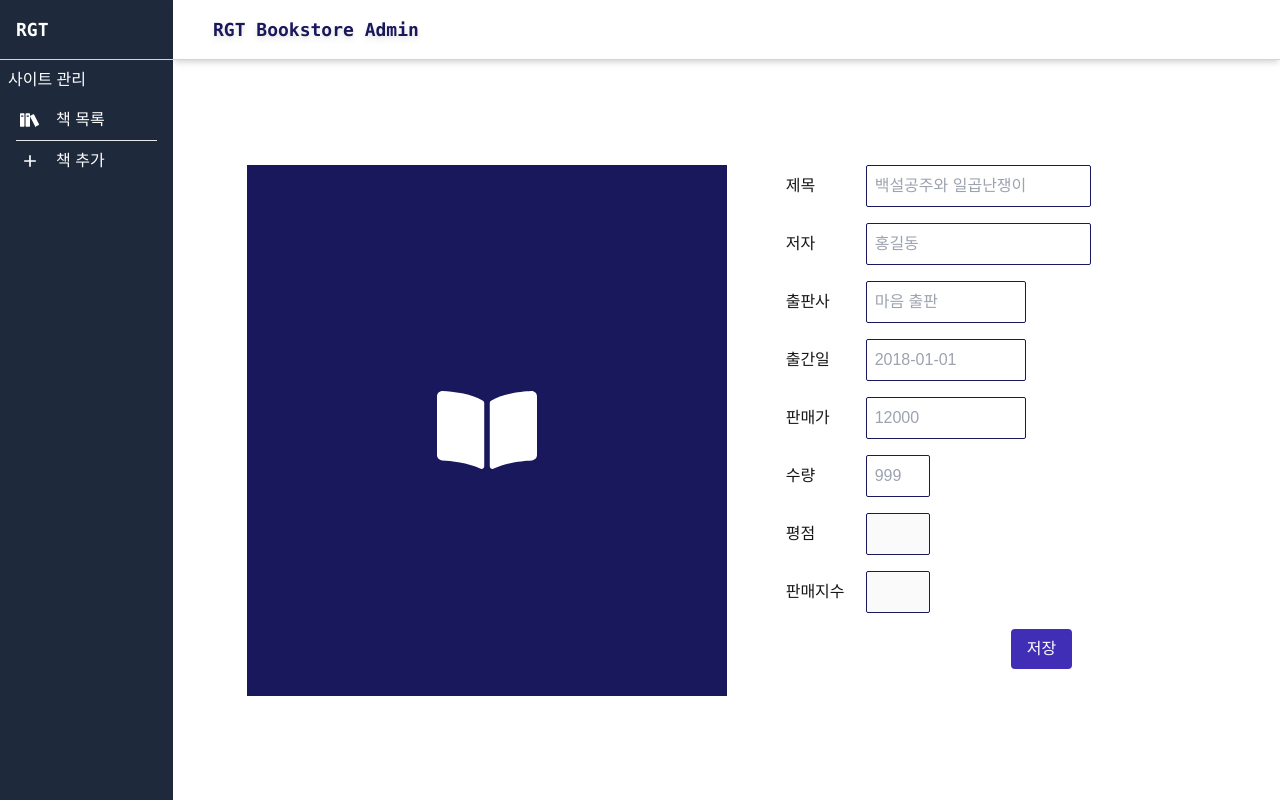
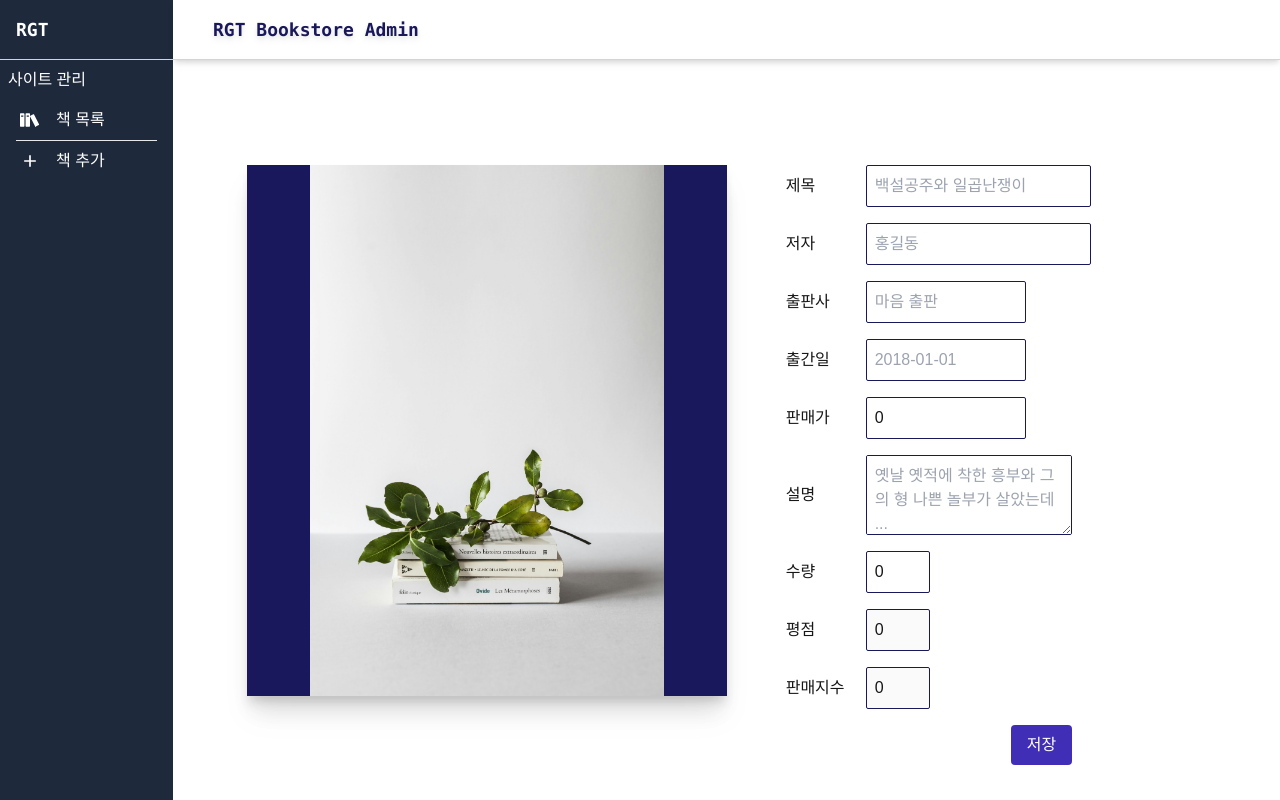
Before and after one commit to jinjuseo/rgt_web_frontend, a Next.js app: page /book/1 in a window 1280 px wide. Built offline with nearby package versions, Linux system fonts and the light colour scheme; no server answers.

Commit message:
fix : 하이드레이션 에러, label for 에러,Image태그 추가 등등 버그 수정

```diff
--- a/next.config.ts
+++ b/next.config.ts
@@ -3,6 +3,9 @@ import type { NextConfig } from "next";
 const nextConfig: NextConfig = {
   /* config options here */
   reactStrictMode: true,
+  images: {
+    domains: ['loremflickr.com','cloudflare-ipfs.com'] // 허용할 외부 이미지 도메인 추가
+  },
 };
 
 export default nextConfig;
--- a/src/pages/book/[id].tsx
+++ b/src/pages/book/[id].tsx
@@ -1,11 +1,9 @@
 import { useRouter } from 'next/router';
 import React, { useEffect, useState } from 'react'
-import BookInputs from '../components/BookInputs';
 import { getBookDetails, updateBook } from '../api/book';
 import { BookType } from '@/types/aboutBook';
 import Input from '../components/Input';
-import { FaBookOpen } from "react-icons/fa";
-
+import Image from "next/image"
 
 const checkValid = (book:BookType)=>{
     if(!book.title ||!book.writer || !book.createdAt || !book.price ||!book.publisher || !book.quantity){
@@ -17,7 +15,19 @@ const checkValid = (book:BookType)=>{
 const BookModify = () => {
     const router = useRouter();
     const [bookId, setBookId] = useState<string>('');
-    const [book,setBook] = useState<BookType>(null);
+    const [book,setBook] = useState<BookType>({
+        id:'',
+        createdAt:'',
+        title:'',
+        imageUrl:'',
+        quantity:0,
+        description:'',
+        writer:'',
+        publisher:'',
+        price:0,
+        salesVolume:0,
+        starRating:0,
+    });
     const onSave=async ()=>{
         const valid = checkValid(book);
         if(valid){
@@ -49,8 +59,8 @@ const BookModify = () => {
   return (
     <div className='w-full h-full p-4 flex flex-row justify-evenly flex-wrap '>
         <div className='bookImage min-w-[500px] w-2/5 h-full flex justify-center items-center '>
-            <div className='w-1/2 min-w-[480px] h-3/4 bg-primary text-white font-5xl flex justify-center items-center'>
-                <FaBookOpen className="text-[100px]"/>
+            <div className='w-1/2 min-w-[480px] h-3/4 bg-primary text-white font-5xl flex justify-center items-center shadow-xl drop-shadow-xl'>
+            <Image width={0} height={0} style={{ width: 'auto', height: '100%' }} alt={'책 이미지'} src={book?.imageUrl||'/bookImage.jpg'}/>
             </div>
 
         </div>
@@ -62,12 +72,23 @@ const BookModify = () => {
 
                 <Input type={'string'} value={book?.createdAt} name='createdAt' label={'출간일'} onChange={onChange} length='md' placeholder='2018-01-01'/>
                 <Input type={'number'} value={book?.price} name='price' label={'판매가'} onChange={onChange} length='md' placeholder='12000'/>
+
+                <div className="flex w-full justify-start items-center">
+                    <label htmlFor={'description'} className="min-w-20">{'설명'}</label>
+                    <textarea
+                    maxLength={100}
+                    id='description'
+                    defaultValue={book?.description}
+                    // value={book?.description}
+                    onChange={onChange}
+                    className={`outline-none border-primary border-[1px] rounded-sm p-2 w-60 h-20`}
+                    placeholder='옛날 옛적에 착한 흥부와 그의 형 나쁜 놀부가 살았는데 ...' >
+                </textarea>
+                </div>
                 <Input type={'number'} value={book?.quantity} name='quantity' label={'수량'} onChange={onChange} length='sm' placeholder='999'/>
+                <Input type={'number'} value={book?.starRating} label={'평점'}name='starRating' blocked={true} length='sm'/>
+                <Input type={'number'} value={book?.salesVolume} label={'판매지수'} name='salesVolume' blocked={true} length='sm'/>
 
-
-
-                <Input type={'number'} value={book?.starRating} label={'평점'}name='starRating' blocked={true} length='sm'/>
-                <Input type={'number'} value={book?.salesVolume} label={'판매지수'}name='salesVolume' blocked={true} length='sm'/>
                 <div className='w-full flex flex-row justify-end'><button className="bg-secondary text-white p-2 rounded px-4 transition delay-50 ease-in hover:bg-cyan-900"
                 onClick={onSave}
                 >저장</button></div>
--- a/src/pages/components/Book.tsx
+++ b/src/pages/components/Book.tsx
@@ -2,6 +2,7 @@ import { BookType } from '@/types/aboutBook';
 import React from 'react'
 // import { FaBook } from "react-icons/fa6";
 import { FaBookOpen } from "react-icons/fa";
+import Image from 'next/image';
 interface BookProps{
   book:BookType;
 }
@@ -9,7 +10,7 @@ const Book:React.FC<BookProps> = ({book}) => {
   return (
     <div className='book w-[188px] h-[240px] flex flex-col justify-start items-start '>
     <div className='bookImage w-[140px] h-[200px] bg-primary flex justify-center items-center text-6xl shadow-xl dropshadow-xl text-white rounded-sm hover:scale-110 transition ease-in delay-50'>
-        <FaBookOpen/>
+        <Image width={0} height={0} style={{ width: 'auto', height: '100%' }} alt={'책 이미지'} src={book?.imageUrl||'/bookImage.jpg'}/>
     </div>
     <div className='bookInfo w-full'>
         <h1 className='font-bold'>{book?.title}</h1>
--- a/src/pages/components/BookDetail.tsx
+++ b/src/pages/components/BookDetail.tsx
@@ -1,20 +1,29 @@
 import { BookType } from '@/types/aboutBook';
 import Link from 'next/link';
 import React from 'react'
-import { FaBookOpen } from "react-icons/fa";
 import { FaStar } from "react-icons/fa";
+import Image from 'next/image';
+import { useRouter } from 'next/router';
 interface BookDetailProps{
     book:BookType;
+    onClose: () => void;
 }
 
-const BookDetail: React.FC<BookDetailProps> = ({book}) => {
+const BookDetail: React.FC<BookDetailProps> = ({book,onClose}) => {
+    const router = useRouter();
+    const onClick =()=>{
+        onClose();
+        router.push(`/book/${book?.id}`);
+    }
   return (
-        <div className='w-full h-full bookDetails flex flex-row justify-start gap-4'>
+    <section className='w-full h-full flex flex-col justify-start gap-y-2'>
+        <h1 className="font-semibold text-2xl">{book?.title}</h1>
+        <div className='w-full h-full bookDetails flex flex-row justify-start gap-x-8'>
         <div className='bookImage w-[140px] h-[200px] bg-primary flex justify-center items-center text-6xl shadow-xl dropshadow-xl text-white rounded-sm '>
-            <FaBookOpen/>
+            <Image width={0} height={0} style={{ width: 'auto', height: '100%' }} alt={'책 이미지'} src={book?.imageUrl||'/bookImage.jpg'}/>
         </div>
         <div className='bookInfo w-3/5 h-full'>
-            <h1 className="font-semibold text-2xl">{book?.title}</h1>
+
             <ul className='list-disc list-inside'>
                 <li>{book?.writer +' 저'}</li>
                 <li>{book?.publisher}</li>
@@ -29,10 +38,14 @@ const BookDetail: React.FC<BookDetailProps> = ({book}) => {
                 <li>{`판매지수 ${book?.salesVolume}`}</li>
 
             </ul>
-            <Link className='flex justify-end' href={`/book/${book?.id}`}><span className="bg-stone-300 text-white p-1 px-2 rounded hover:bg-stone-400 transition ease-in delay-50">수정</span></Link>
-        </div>
 
         </div>
+        </div>
+        <div className='description w-full h-12 break-words overflow-auto'>
+            {book?.description}
+        </div>
+        <a onClick={onClick}className='flex justify-end' ><span className="bg-stone-300 text-white p-2 px-4 rounded hover:bg-stone-400 transition ease-in delay-50">수정</span></a>
+    </section>
   )
 }
 
--- a/src/pages/components/BookInputs.tsx
+++ /dev/null
@@ -1,28 +0,0 @@
-import { BookType } from '@/types/aboutBook';
-import React from 'react'
-import Input from './Input';
-interface InputParams {
-    book: BookType | null;
-    onChange:()=>{};
-}
-const BookInputs:React.FC<InputParams> = ({book}) => {
-  return (
-    <div className='w-full h-full p-4'>
-      <div className='bookImage'></div>
-        <div className='bookInfo'>
-            <Input type={'string'} value={book?.title} name='title'/>
-            <p>
-                <span>writer</span>
-                <span>publisher</span>
-                <span>createdAt</span>
-            </p>
-            <p>
-                <span>starRating</span>
-                <span>salesVolume</span>
-            </p>
-        </div>
-    </div>
-  )
-}
-
-export default BookInputs
--- a/src/pages/components/Input.tsx
+++ b/src/pages/components/Input.tsx
@@ -20,7 +20,7 @@ const Input:React.FC<InputParams> = ({type,name,value,blocked,onChange,label,len
         className={`outline-none border-primary border-[1px] rounded-sm p-2
             ${length==='sm' ? 'w-16' : length ==='md' ?'w-40' :'w-60'}
             `}
-        name={name} type={type} value={value} disabled={blocked}/>
+        id={name} type={type} value={value} disabled={blocked}/>
     </div>
 
   )
--- a/src/pages/components/Modal.tsx
+++ b/src/pages/components/Modal.tsx
@@ -12,7 +12,7 @@ const Modal: React.FC<ModalProps> = ({ book, onClose }) => {
 
   return (
     <div className="fixed inset-0 flex items-center justify-center bg-black bg-opacity-50 z-50">
-      <div className="bg-white p-6 rounded-lg shadow-lg w-96">
+      <div className="bg-white p-6 rounded-lg shadow-lg w-[32rem]">
 
         <h2 className="text-xl font-semibold mb-4 flex flex-row justify-end">
             <button
@@ -23,9 +23,9 @@ const Modal: React.FC<ModalProps> = ({ book, onClose }) => {
         </button>
         </h2>
 
-        <p className="text-gray-700 mb-6">
-            <BookDetail book={book}/>
-            </p>
+        <div className="text-gray-700 mb-6">
+            <BookDetail book={book} onClose={onClose}/>
+            </div>
       </div>
     </div>
   );
```
Also changed, not shown: public/bookImage.jpg (added).
